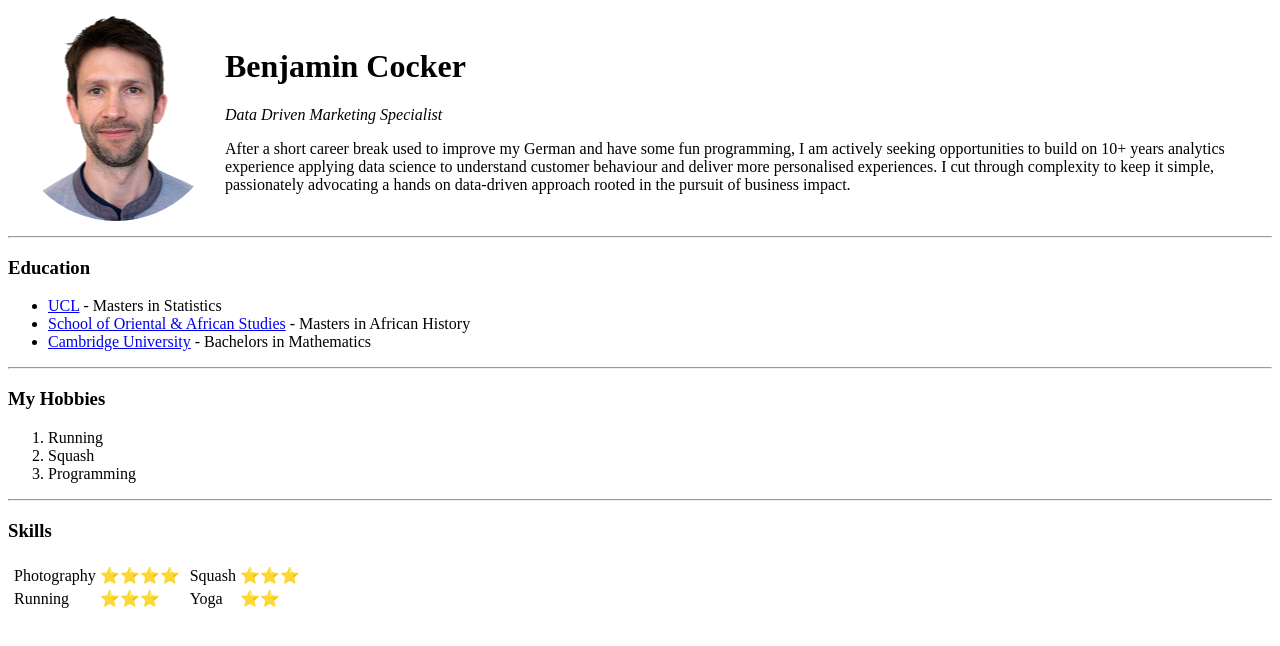
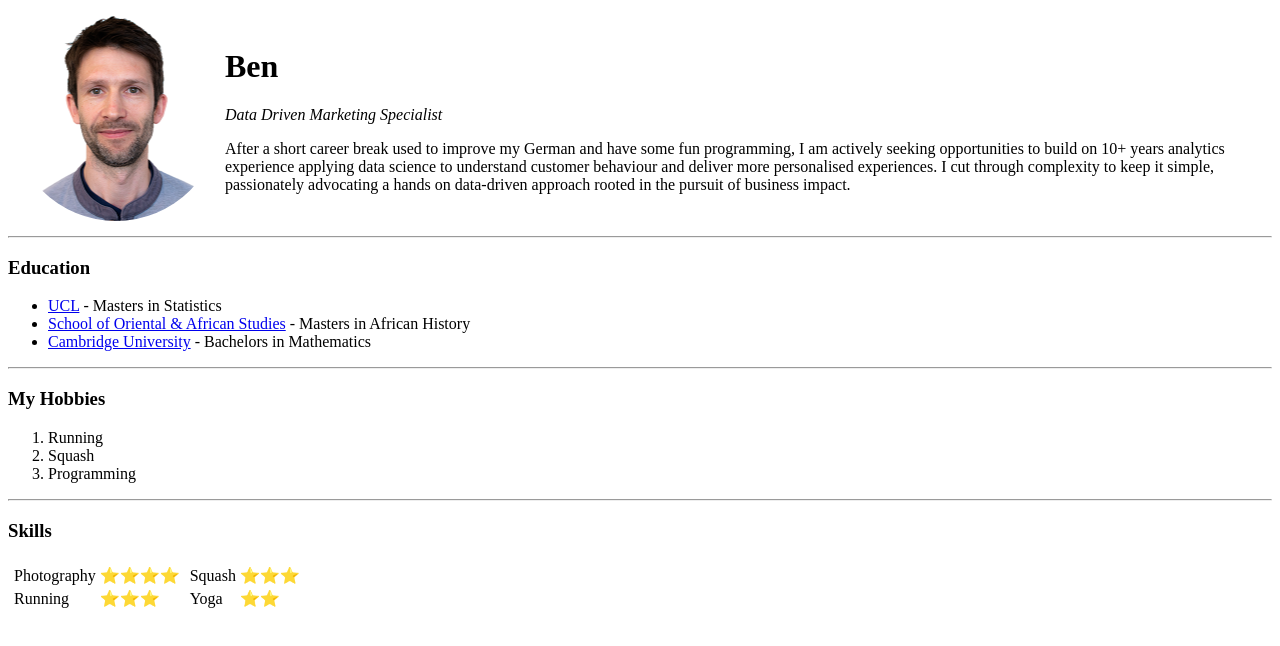
Before and after one commit to baloneyben/cv, a plain HTML site: page index.html in a window 1280 px wide. Drawn offline with Linux system fonts and the light colour scheme.

Commit message:
Testing change from Atom

```diff
--- a/index.html
+++ b/index.html
@@ -13,7 +13,7 @@
         <img src="Ben Cocker.png" alt="Ben's Profile Picture">
       </td>
       <td>
-        <h1>Benjamin Cocker</h1>
+        <h1>Ben</h1>
         <p><em>Data Driven Marketing Specialist</em></p>
         <p>After a short career break used to improve my German and have some fun programming, I am actively seeking opportunities to build on 10+ years analytics experience applying data science to understand customer behaviour and deliver more personalised experiences. I cut through complexity to keep it simple, passionately advocating a hands on data-driven approach rooted in the pursuit of business impact.</p>
 
```
